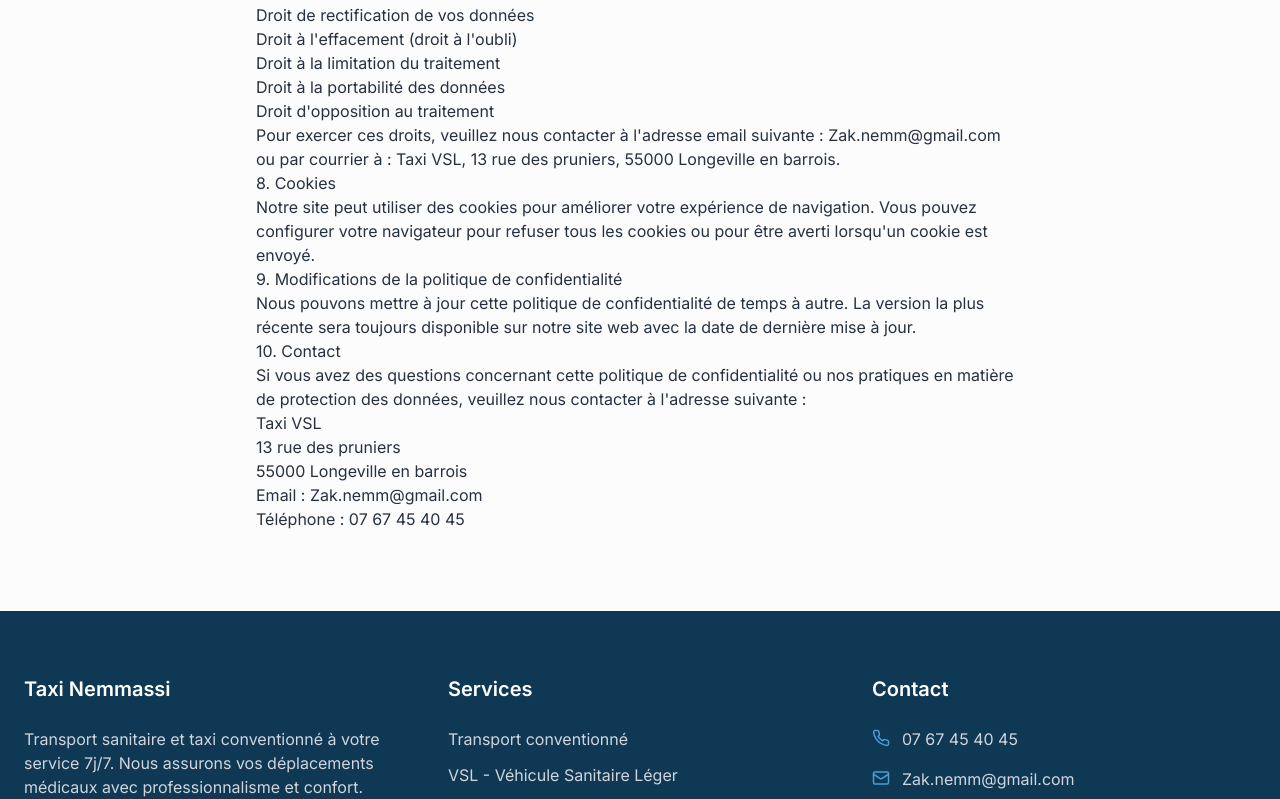
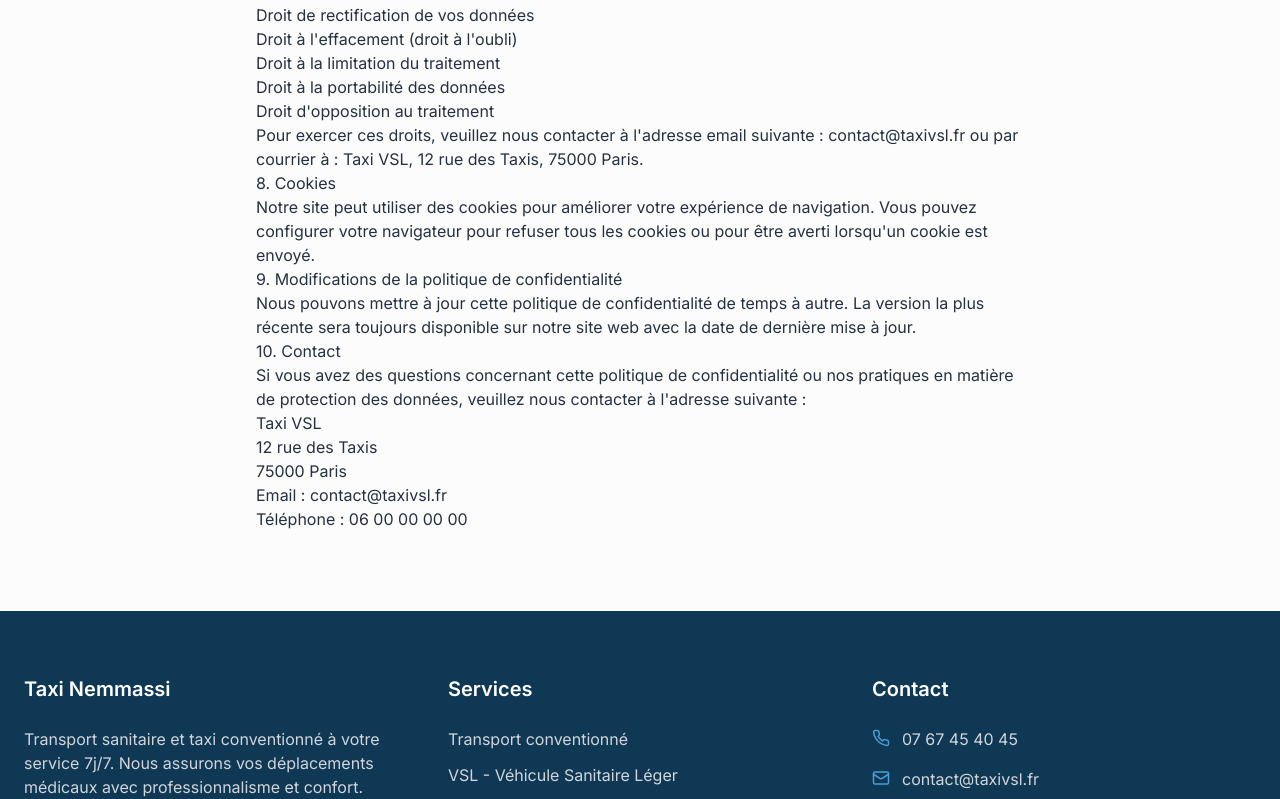
Before and after one commit to Ekinox27/modern-taxi-website, a React (Vite) app: page /politique-confidentialite in a window 1280 px wide. Shown: the part 1221-2020 px from the top of the page. Built offline with nearby package versions, Linux system fonts and the light colour scheme.

Commit message:
Reverted to edit 1eaec044-c1f8-4417-b80d-b18a456c179c: "modif"

```diff
--- a/src/components/home/Cta.tsx
+++ b/src/components/home/Cta.tsx
@@ -58,9 +58,9 @@ const Cta = () => {
             <Button
               asChild
               size="lg"
-              className="bg-white text-taxi-blue hover:bg-white/90"
+              variant="outline"
+              className="text-white border-white/30 hover:bg-white/10"
             >
-
               <Link to="/contact" className="flex items-center gap-2">
                 <span>Demande de devis</span>
                 <ArrowRight size={16} />
--- a/src/components/layout/Footer.tsx
+++ b/src/components/layout/Footer.tsx
@@ -63,8 +63,8 @@ const Footer = () => {
               </li>
               <li className="flex items-start gap-3">
                 <Mail size={18} className="mt-0.5 flex-shrink-0 text-taxi-lightBlue" />
-                <a href="mailto:Zak.nemm@gmail.com" className="text-gray-300 hover:text-white transition-colors">
-                  Zak.nemm@gmail.com
+                <a href="mailto:contact@taxivsl.fr" className="text-gray-300 hover:text-white transition-colors">
+                  contact@taxivsl.fr
                 </a>
               </li>
               <li className="flex items-start gap-3">
--- a/src/pages/Contact.tsx
+++ b/src/pages/Contact.tsx
@@ -61,10 +61,10 @@ const Contact = () => {
                       Pour vos demandes de renseignements
                     </p>
                     <a
-                      href="mailto:Zak.nemm@gmail.com"
+                      href="mailto:contact@taxivsl.fr"
                       className="text-taxi-blue hover:underline"
                     >
-                      Zak.nemm@gmail.com
+                      contact@taxivsl.fr
                     </a>
                   </div>
                 </div>
@@ -79,8 +79,8 @@ const Contact = () => {
                       Notre bureau principal
                     </p>
                     <address className="not-italic">
-                      13 rue des pruniers<br />
-                      55000 Longeville en barrois
+                      12 rue des Taxis<br />
+                      75000 Paris
                     </address>
                   </div>
                 </div>
--- a/src/pages/LegalPages/MentionsLegales.tsx
+++ b/src/pages/LegalPages/MentionsLegales.tsx
@@ -22,17 +22,17 @@ const MentionsLegales = () => {
               Forme juridique : [FORME JURIDIQUE]<br />
               Capital social : [MONTANT] euros<br />
               SIRET : [NUMÉRO SIRET]<br />
-              Siège social : 13 rue des pruniers, 55000 Longeville en barrois<br />
-              Téléphone : 07 67 45 40 45<br />
-              Email : Zak.nemm@gmail.com
+              Siège social : 12 rue des Taxis, 75000 Paris<br />
+              Téléphone : 06 00 00 00 00<br />
+              Email : contact@taxivsl.fr
             </p>
 
             <h2>2. Directeur de la publication</h2>
             <p>
               [NOM DU DIRECTEUR DE PUBLICATION]<br />
-              Adresse : 13 rue des pruniers, 55000 Longeville en barrois<br />
-              Téléphone : 07 67 45 40 45<br />
-              Email : Zak.nemm@gmail.com
+              Adresse : 12 rue des Taxis, 75000 Paris<br />
+              Téléphone : 06 00 00 00 00<br />
+              Email : contact@taxivsl.fr
             </p>
 
             <h2>3. Hébergement du site</h2>
@@ -52,7 +52,7 @@ const MentionsLegales = () => {
 
             <h2>5. Données personnelles</h2>
             <p>
-              Les informations recueillies sur ce site font l'objet d'un traitement informatique destiné à la gestion de notre clientèle et à des fins statistiques. Conformément à la loi "Informatique et Libertés" du 6 janvier 1978 modifiée en 2004, vous bénéficiez d'un droit d'accès et de rectification aux informations qui vous concernent, que vous pouvez exercer en vous adressant à Taxi VSL, 13 rue des pruniers, 55000 Longeville en barrois.
+              Les informations recueillies sur ce site font l'objet d'un traitement informatique destiné à la gestion de notre clientèle et à des fins statistiques. Conformément à la loi "Informatique et Libertés" du 6 janvier 1978 modifiée en 2004, vous bénéficiez d'un droit d'accès et de rectification aux informations qui vous concernent, que vous pouvez exercer en vous adressant à Taxi VSL, 12 rue des Taxis, 75000 Paris.
             </p>
 
             <h2>6. Cookies</h2>
--- a/src/pages/LegalPages/PolitiqueConfidentialite.tsx
+++ b/src/pages/LegalPages/PolitiqueConfidentialite.tsx
@@ -87,7 +87,7 @@ const PolitiqueConfidentialite = () => {
               <li>Droit d'opposition au traitement</li>
             </ul>
             <p>
-              Pour exercer ces droits, veuillez nous contacter à l'adresse email suivante : Zak.nemm@gmail.com ou par courrier à : Taxi VSL, 13 rue des pruniers, 55000 Longeville en barrois.
+              Pour exercer ces droits, veuillez nous contacter à l'adresse email suivante : contact@taxivsl.fr ou par courrier à : Taxi VSL, 12 rue des Taxis, 75000 Paris.
             </p>
 
             <h2>8. Cookies</h2>
@@ -106,10 +106,10 @@ const PolitiqueConfidentialite = () => {
             </p>
             <p>
               Taxi VSL<br />
-              13 rue des pruniers<br />
-              55000 Longeville en barrois<br />
-              Email : Zak.nemm@gmail.com<br />
-              Téléphone : 07 67 45 40 45
+              12 rue des Taxis<br />
+              75000 Paris<br />
+              Email : contact@taxivsl.fr<br />
+              Téléphone : 06 00 00 00 00
             </p>
           </div>
         </div>
--- a/src/pages/Services.tsx
+++ b/src/pages/Services.tsx
@@ -197,7 +197,7 @@ const Services = () => {
                 size="lg"
               >
                 <a href="tel:+33767454045" className="flex items-center gap-2">
-                  Appelez-nous au 07 67 45 40 45
+                  Appelez-nous au 06 00 00 00 00
                 </a>
               </Button>
             </div>
--- a/src/pages/Testimonials.tsx
+++ b/src/pages/Testimonials.tsx
@@ -147,7 +147,7 @@ const Testimonials = () => {
               className="bg-white text-taxi-blue hover:bg-gray-100"
             >
               <a href="tel:+33767454045" className="text-lg">
-                Appelez-nous au 07 67 45 40 45
+                Appelez-nous au 06 00 00 00 00
               </a>
             </Button>
           </div>
```
